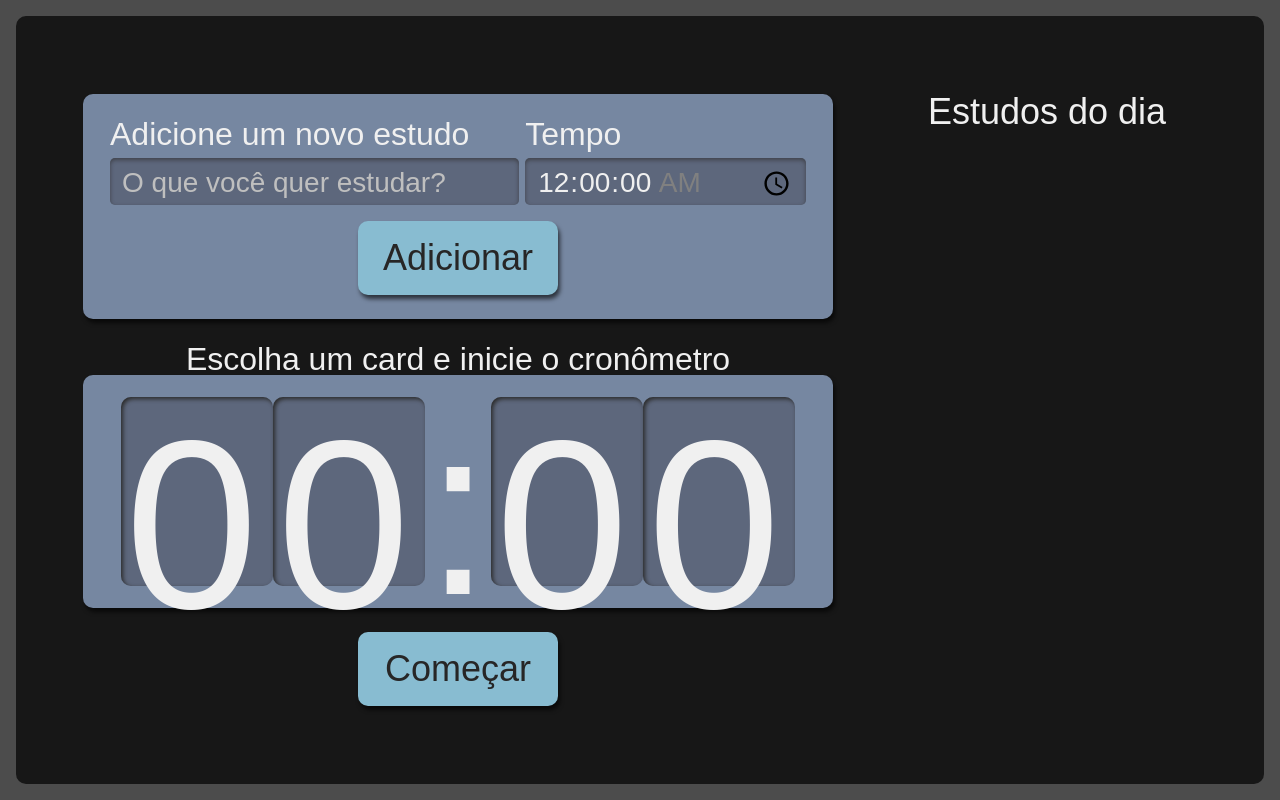
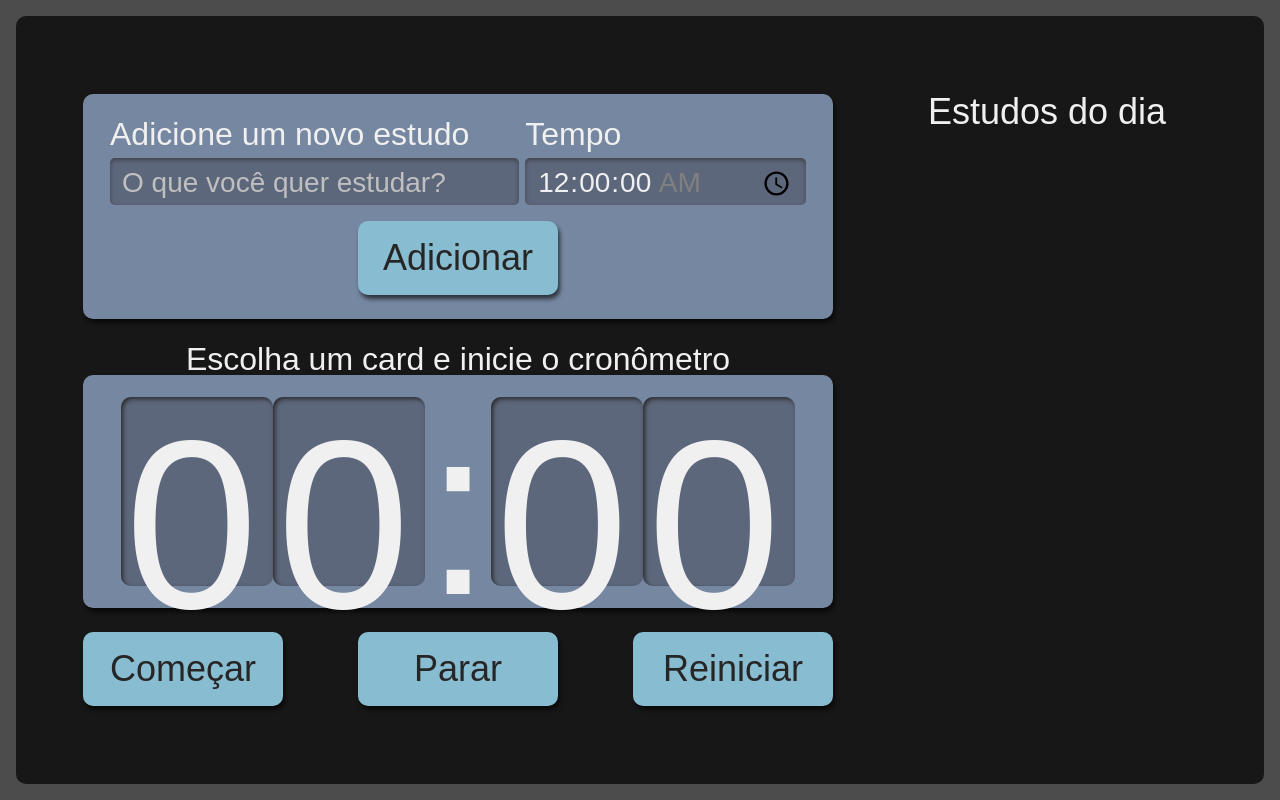
Before and after one commit to Fernandomn/alura-studies-react-with-typescript, a React (Create React App) app: page / in a window 1280 px wide. Built offline with nearby package versions, Linux system fonts and the light colour scheme.

Commit message:
implementing Stop and Reset buttons

```diff
--- a/src/components/Chronometer/Chronometer.module.scss
+++ b/src/components/Chronometer/Chronometer.module.scss
@@ -6,9 +6,9 @@
 
   .relogioWrapper {
     align-items: center;
-    background-color: #7687A1;
+    background-color: #7687a1;
     border-radius: 10px;
-    box-shadow: 2px 4px 4px #0000009F;
+    box-shadow: 2px 4px 4px #0000009f;
     box-sizing: border-box;
     display: flex;
     font-size: 5rem;
@@ -22,10 +22,16 @@
     font-size: 2rem;
   }
 
+  .buttonWrapper {
+    display: flex;
+    justify-content: space-between;
+    width: 100%;
+  }
+
   button {
     background-color: #88bcd1;
     border-radius: 10px;
-    box-shadow: 2px 4px 4px #0000009F;
+    box-shadow: 2px 4px 4px #0000009f;
     color: #272626;
     cursor: pointer;
     font-size: 1.25rem;
@@ -33,15 +39,14 @@
     width: 150px;
 
     &:active {
-      background-color: #7CA6B7;
-      box-shadow: 2px 2px 4px #0000009F inset;
+      background-color: #7ca6b7;
+      box-shadow: 2px 2px 4px #0000009f inset;
       cursor: auto;
     }
   }
 
-  @media screen and (min-width:1280px) {
-
-    .relogioWrapper{
+  @media screen and (min-width: 1280px) {
+    .relogioWrapper {
       font-size: 15rem;
     }
 
--- a/src/components/Chronometer/index.tsx
+++ b/src/components/Chronometer/index.tsx
@@ -12,6 +12,7 @@ interface Props {
 
 const Chronometer = ({ selected, endTask }: Props) => {
   const [time, setTime] = useState<number>();
+  const [running, setRunning] = useState(false); // Estado para rastrear se o contador está rodando
 
   useEffect(() => {
     if (selected?.time) {
@@ -19,16 +20,39 @@ const Chronometer = ({ selected, endTask }: Props) => {
     }
   }, [selected]);
 
-  const countdown = (counter: number = 0) => {
-    setTimeout(() => {
-      if (counter > 0) {
-        const newtime = counter - 1;
-        setTime(newtime);
-        return countdown(newtime);
+  const startCounter = () => {
+    setRunning(true);
+  };
+
+  const stopCounter = () => {
+    setRunning(false);
+  };
+
+  const resetCounter = () => {
+    if (selected?.time) {
+      setTime(timeToSeconds(String(selected.time)));
+    }
+    setRunning(false);
+  };
+
+  // Efeito para controlar o intervalo de contagem
+  useEffect(() => {
+    let intervalId: NodeJS.Timer;
+    if (running) {
+      if (time) {
+        intervalId = setInterval(() => {
+          setTime((prevCounter) =>
+            prevCounter && prevCounter > 0 ? prevCounter - 1 : prevCounter
+          );
+        }, 1000);
+      } else {
+        endTask();
       }
-      endTask();
-    }, 1000);
-  };
+    }
+
+    // Limpar o intervalo quando o componente for desmontado ou o contador for parado
+    return () => clearInterval(intervalId);
+  }, [running, time, endTask]);
 
   return (
     <div className={style.cronometro}>
@@ -38,7 +62,11 @@ const Chronometer = ({ selected, endTask }: Props) => {
         <Watch time={time} />
       </div>
 
-      <Button onClick={() => countdown(time)}>Começar</Button>
+      <div className={style.buttonWrapper}>
+        <Button onClick={startCounter}>Começar</Button>
+        <Button onClick={stopCounter}>Parar</Button>
+        <Button onClick={resetCounter}>Reiniciar</Button>
+      </div>
     </div>
   );
 };
```
